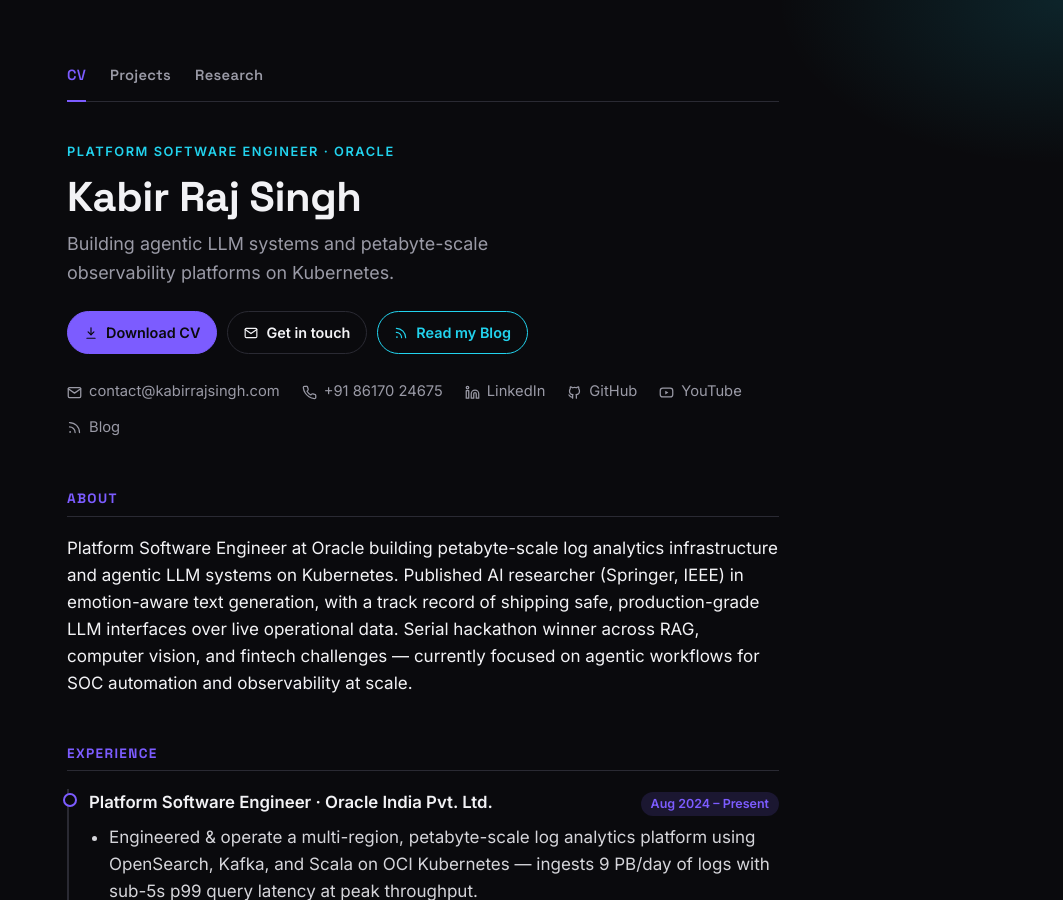
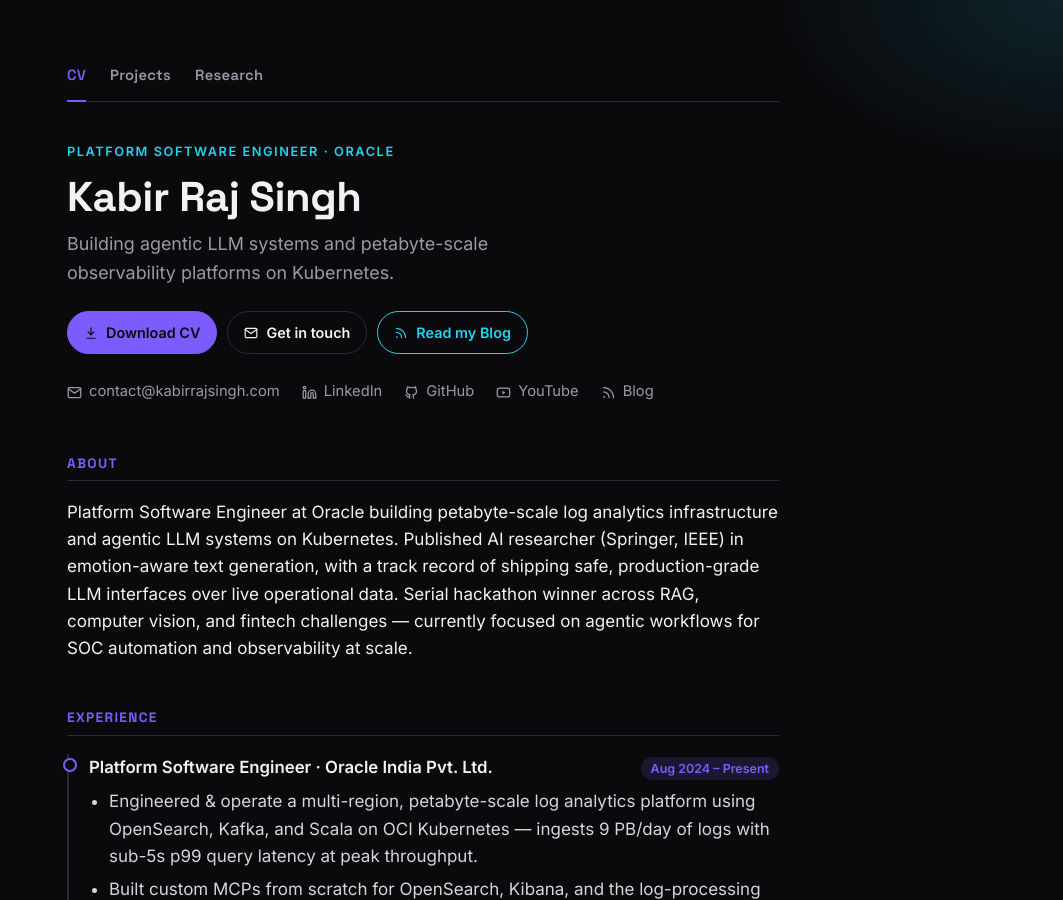
Before and after one commit to kabirrajsingh/kabirrajsingh-cv, a Jekyll site: the page built from index.html, in a window 1280 px wide and 900 px high. Shown: the whole window, without its empty margins (217-1280 px from the left). Built offline with Jekyll 4.4.1, drawn with Linux system fonts in a browser that asks for light colours.

Commit message:
Remove phone number from public CV
Redact the phone number from the downloadable PDF and drop it from
the contact links on the page - keeping it out of anything served
publicly from the site.

Co-Authored-By: Claude Sonnet 5 <noreply@anthropic.com>

```diff
--- a/index.html
+++ b/index.html
@@ -29,12 +29,6 @@ title: Kabir Raj Singh — Platform Software Engineer
     <a href="mailto:contact@kabirrajsingh.com">
       <svg class="icon" viewBox="0 0 24 24" fill="none" stroke="currentColor" stroke-width="2" stroke-linecap="round" stroke-linejoin="round"><rect x="2" y="4" width="20" height="16" rx="2"/><path d="M2 6l10 7 10-7"/></svg>
       contact@kabirrajsingh.com
-    </a>
-  </li>
-  <li>
-    <a href="tel:+918617024675">
-      <svg class="icon" viewBox="0 0 24 24" fill="none" stroke="currentColor" stroke-width="2" stroke-linecap="round" stroke-linejoin="round"><path d="M22 16.92v3a2 2 0 0 1-2.18 2 19.79 19.79 0 0 1-8.63-3.07 19.5 19.5 0 0 1-6-6 19.79 19.79 0 0 1-3.07-8.67A2 2 0 0 1 4.11 2h3a2 2 0 0 1 2 1.72c.13.96.36 1.9.7 2.81a2 2 0 0 1-.45 2.11L8.09 9.91a16 16 0 0 0 6 6l1.27-1.27a2 2 0 0 1 2.11-.45c.91.34 1.85.57 2.81.7A2 2 0 0 1 22 16.92z"/></svg>
-      +91 86170 24675
     </a>
   </li>
   <li>
```
Also changed, not shown: 1 other file.
